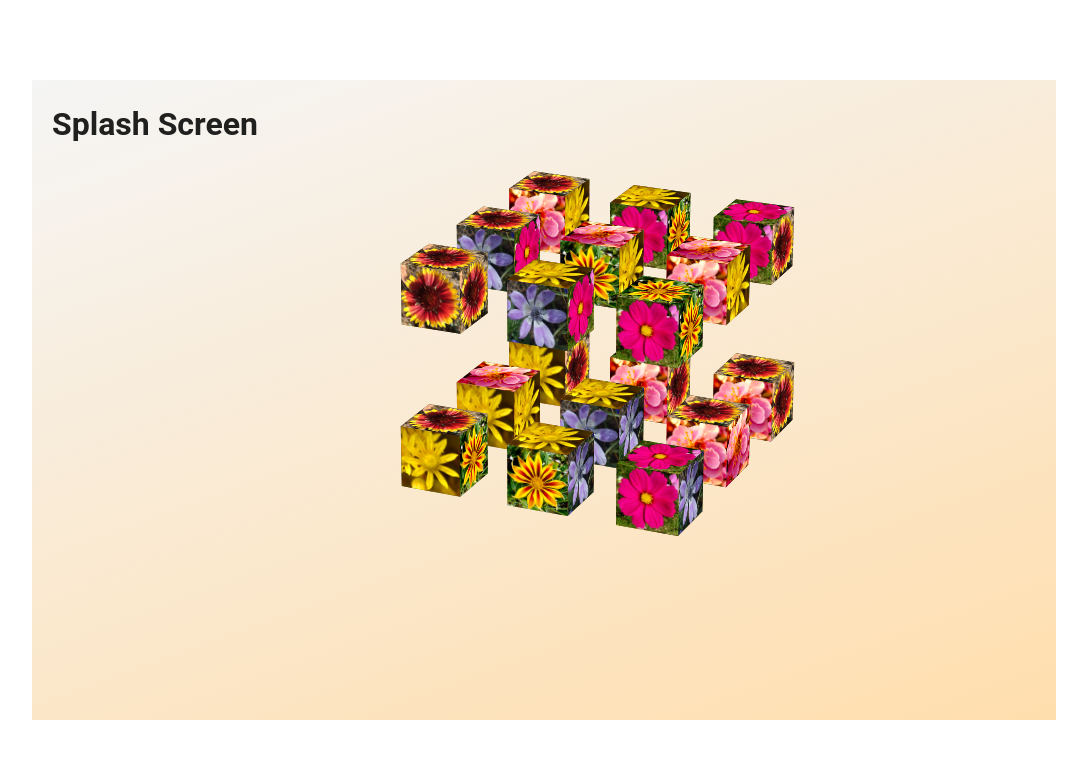
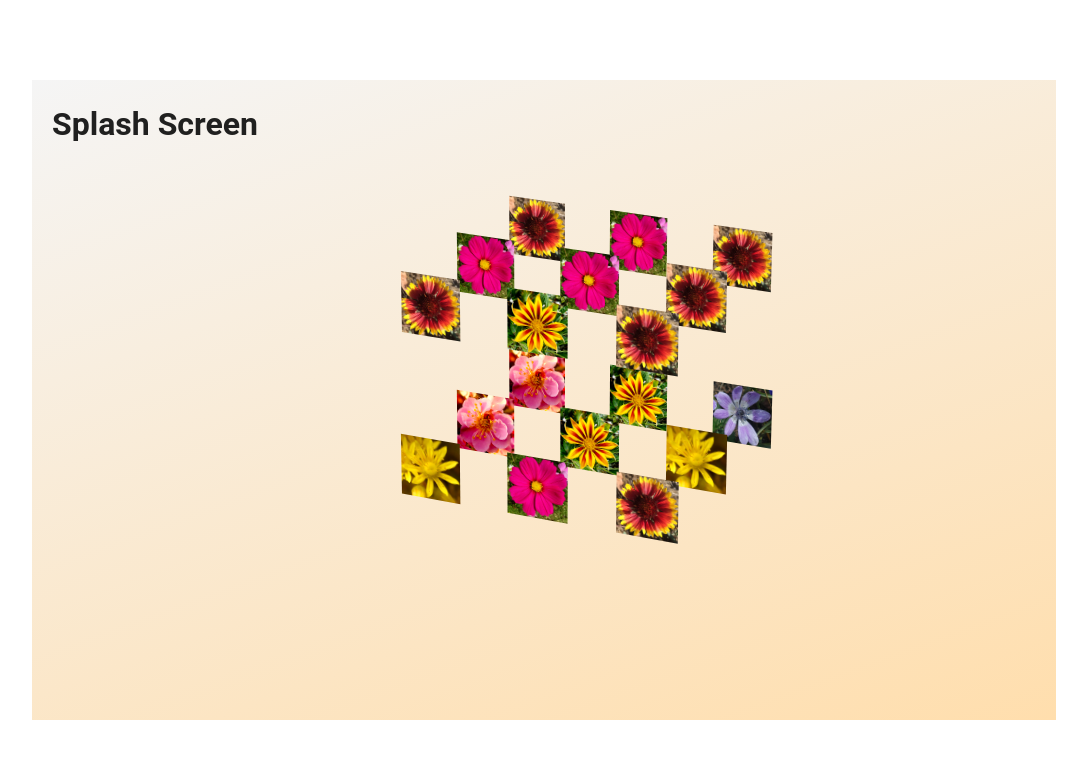
Before and after one commit to Mamun724/vue-animation, a Vue app: page /splash in a window 1280 px wide. Shown: the top 758 px of the page, without its empty margins (96-1183 px from the left). Built offline with nearby package versions, Linux system fonts and the light colour scheme.

Commit message:
Show only the front face of the cube.

```diff
--- a/src/components/CssOnlyAnimation/ImageCube.vue
+++ b/src/components/CssOnlyAnimation/ImageCube.vue
@@ -1,7 +1,7 @@
 <template>
   <div class="cuboid">
-    <div v-for="i in 6" class="cuboid__side" :key="i">
-      <img class="side-image" :src="`/images/flower-${Math.ceil(Math.random()*6)}.jpg`" :alt="`flower-${1}`">
+    <div class="cuboid__side" :key="i">
+      <img class="side-image" :src="`/images/flower-${Math.ceil(Math.random()*6)}.jpg`" :alt="`flower`">
     </div>
   </div>
 </template>
@@ -33,7 +33,7 @@
 .cuboid > div:nth-of-type(1) {
   transform: translate(-50%, -50%) rotateX(-90deg) translate3d(0, 0, calc((var(--width) / 2)));
 }
-
+/*
 .cuboid > div:nth-of-type(2) {
   transform: translate(-50%, -50%) rotateX(-90deg) rotateY(180deg) translate3d(0, 0, calc((var(--width) / 2)));
 }
@@ -53,7 +53,7 @@
 .cuboid > div:nth-of-type(6) {
   transform: translate(-50%, -50%) translate3d(0, 0, calc((var(--width) / 2) * -1)) rotateX(180deg);
 }
-
+*/
 .cuboid__side > .side-image {
   width: 100%;
   height: 100%;
@@ -61,10 +61,10 @@
 
 @keyframes cubeReverseAnimation {
   0% {
-    transform: rotateZ(0deg) translate3d(0, 0, 5vmin);
+    transform: rotateZ(0deg) translate3d(0, 0, calc(var(--width)/2));
   }
   100% {
-    transform: rotateZ(360deg) translate3d(0, 0, 5vmin);
+    transform: rotateZ(360deg) translate3d(0, 0, calc(var(--width)/2));
   }
 }
 </style>
```
